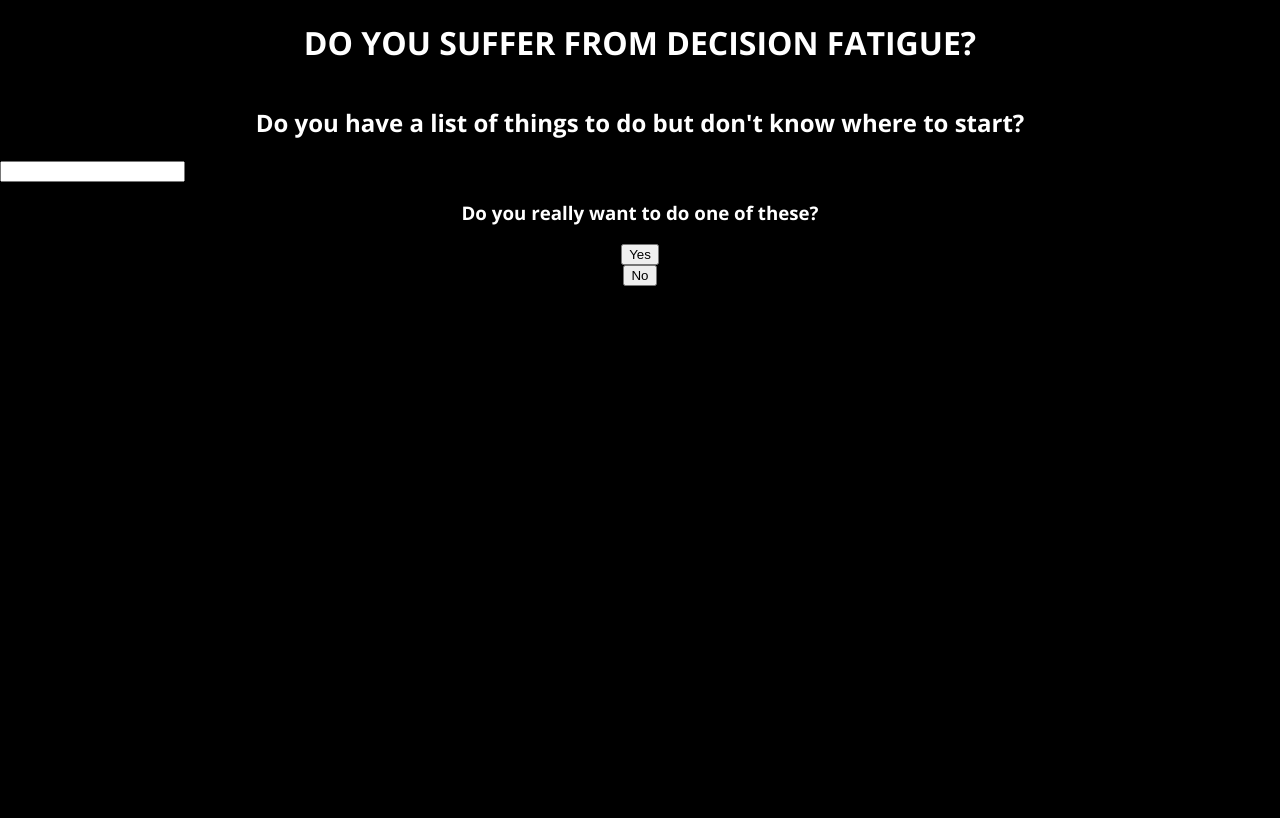
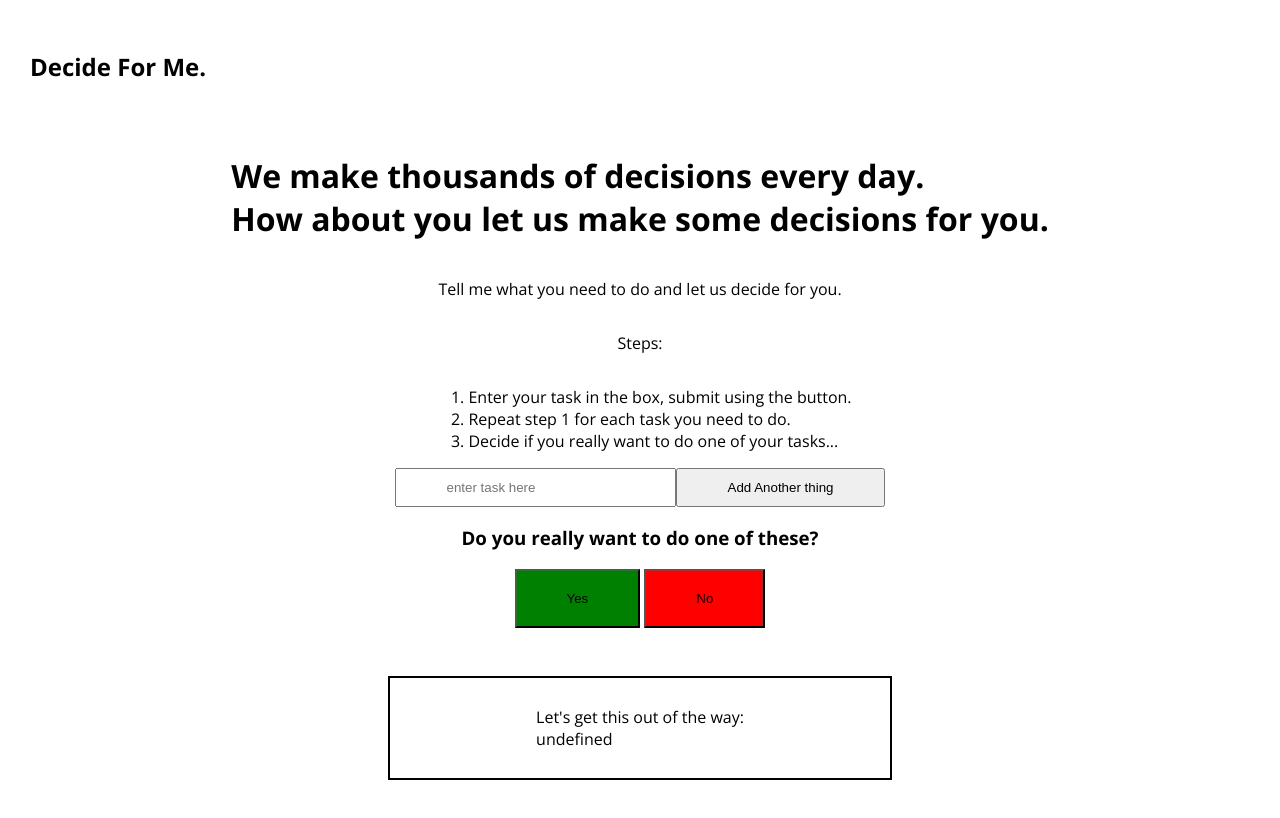
Before and after one commit to justlask/DecisionFatigue, a plain HTML site: page index.html in a window 1280 px wide. Both pictures are taken after a click on the button "Yes". Drawn offline with nearby package versions, Linux system fonts and the light colour scheme.

Commit message:
avoid decision fatigue

```diff
--- a/api.js
+++ b/api.js
@@ -2,3 +2,36 @@
 // Do you really want to do one of these things?
 // No => bored.api
 // Yes => randomly pick one.
+
+document.querySelector("#no").onclick = () => {
+  axios.get("https://www.boredapi.com/api/activity").then(data => {
+    console.log(data.data.activity);
+    createResponseBox();
+    document.querySelector("#dothis").innerHTML = `Okay, how about.....<br> ${data.data.activity}`
+  })
+}
+
+
+  let tasks = []
+
+document.querySelector("#add").onclick = () => {
+  event.preventDefault();
+  let response = document.querySelector("#task").value
+  console.log(response)
+  tasks.push(response);
+}
+
+
+
+
+document.querySelector("#yes").onclick = () => {
+  let random = Math.floor(tasks.length * Math.random())
+  let thing = tasks[random]
+  createResponseBox();
+  document.querySelector("#dothis").innerHTML = `Let's get this out of the way:<br> ${thing}`
+}
+
+
+function createResponseBox() {
+  document.querySelector("#dothis").setAttribute("style", "display: flex; justify-content: center; align-items: center; height: 100px; width: 500px; border: 2px solid black;")
+}
--- a/index.html
+++ b/index.html
@@ -10,23 +10,45 @@
   <title>Make the choices for me!</title>
 </head>
 <body>
+  <nav>
+    <h1>Decide For Me.</h1>
+  </nav>
   <header>
-    <h1>DO YOU SUFFER FROM DECISION FATIGUE?</h1>
-    <h2>Do you have a list of things to do but don't know where to start?</h2>
+    <h1>We make thousands of decisions every day.
+      <br>
+      How about you let us make some decisions for you.
+    </h1>
   </header>
 
+  <div class="responses">
+      <p>Tell me what you need to do and let us decide for you.</p>
 
-  <form>
-    <input type="text" name="" id="">
-  </form>
+      <p>Steps:</p>
+      <ol>
+        <li>Enter your task in the box, submit using the button.</li>
+        <li>Repeat step 1 for each task you need to do.</li>
+        <li>Decide if you really want to do one of your tasks...</li>
+      </ol>
+      <form id="tasks">
+          <input type="text" name="task" id="task" placeholder="enter task here">
+          <button id="add">Add Another thing</button>
+        </form>
+        <div id="answer">
+          <h3>Do you really want to do one of these?</h3>
+          <div>
+              <button id="yes">Yes</button>
+              <button id="no">No</button>
+          </div>
+        </div>
+  </div>
 
 
+  <div id="do">
+    <div id="dothis">
 
-  <div id="answer">
-    <h3>Do you really want to do one of these?</h3>
-    <button>Yes</button>
-    <button>No</button>
+    </div>
   </div>
+
 
 
 
--- a/style.css
+++ b/style.css
@@ -4,16 +4,28 @@
 body {
   margin: 0;
   padding: 0;
-  background-color: black;
-  color: white;
+  background-color: white;
+  color: black;
   font-family: "Open Sans"
 }
-
+nav {
+  display: flex;
+  justify-content: flex-start;
+  align-items: center;
+  padding: 30px;
+}
 header {
   display: flex;
   justify-content: center;
   align-items: center;
   flex-direction: column;
+}
+
+#tasks {
+  display: flex;
+  justify-content: center;
+  align-items: center;
+
 }
 
 
@@ -23,3 +35,39 @@ header {
   align-items: center;
   flex-direction: column;
 }
+
+
+#do {
+  display: flex;
+  justify-content: center;
+  align-items: center;
+  flex-direction: column;
+  height: 200px;
+  width: 100%;
+}
+
+
+.responses {
+  display: flex;
+  justify-content: center;
+  align-items: center;
+  flex-direction: column;
+}
+
+#yes {
+  background-color: green;
+  padding: 20px 50px;
+}
+
+
+#no {
+  background-color: red;
+  padding: 20px 50px;
+}
+
+#tasks input {
+  padding: 10px 50px;
+}
+#add {
+  padding: 10px 50px;
+}
```
